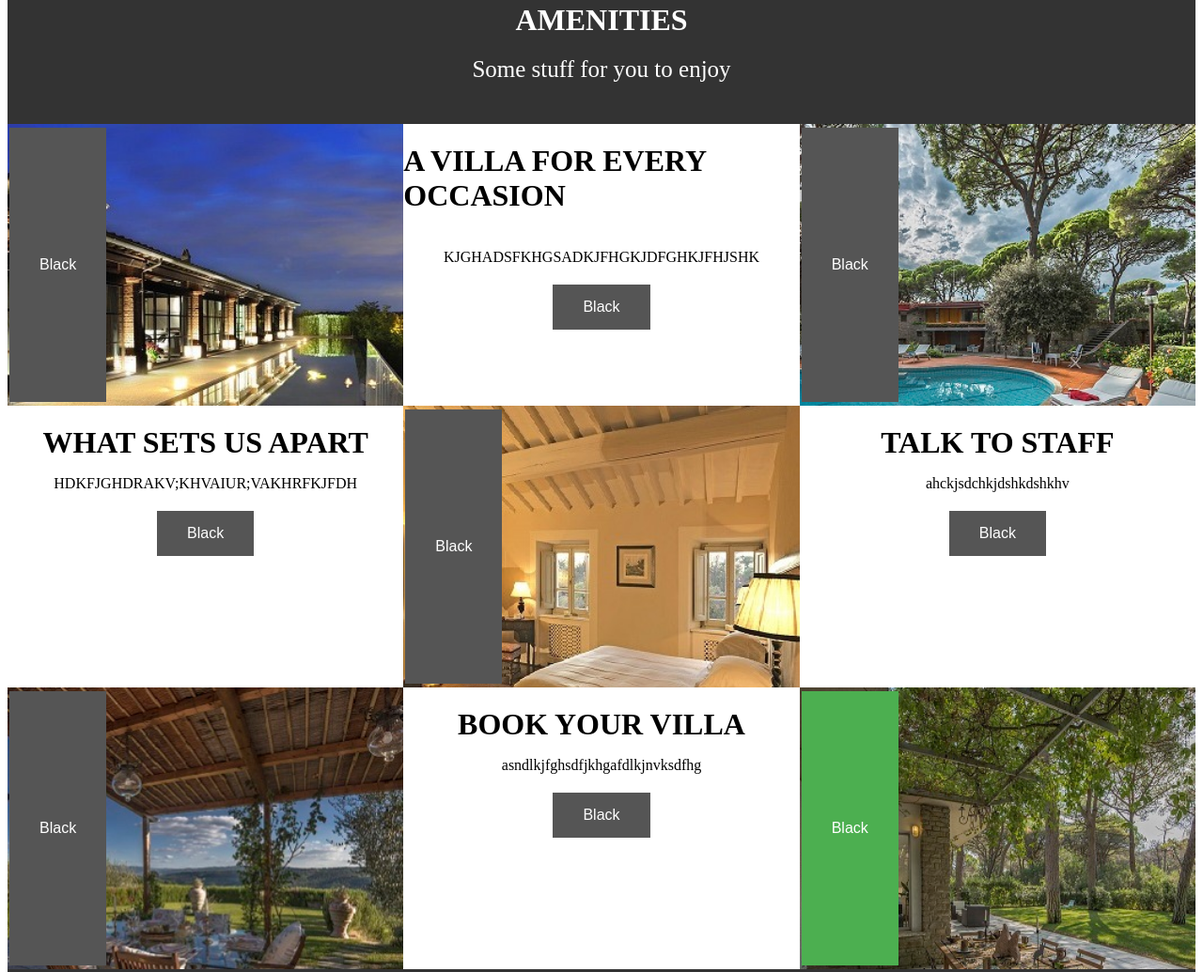
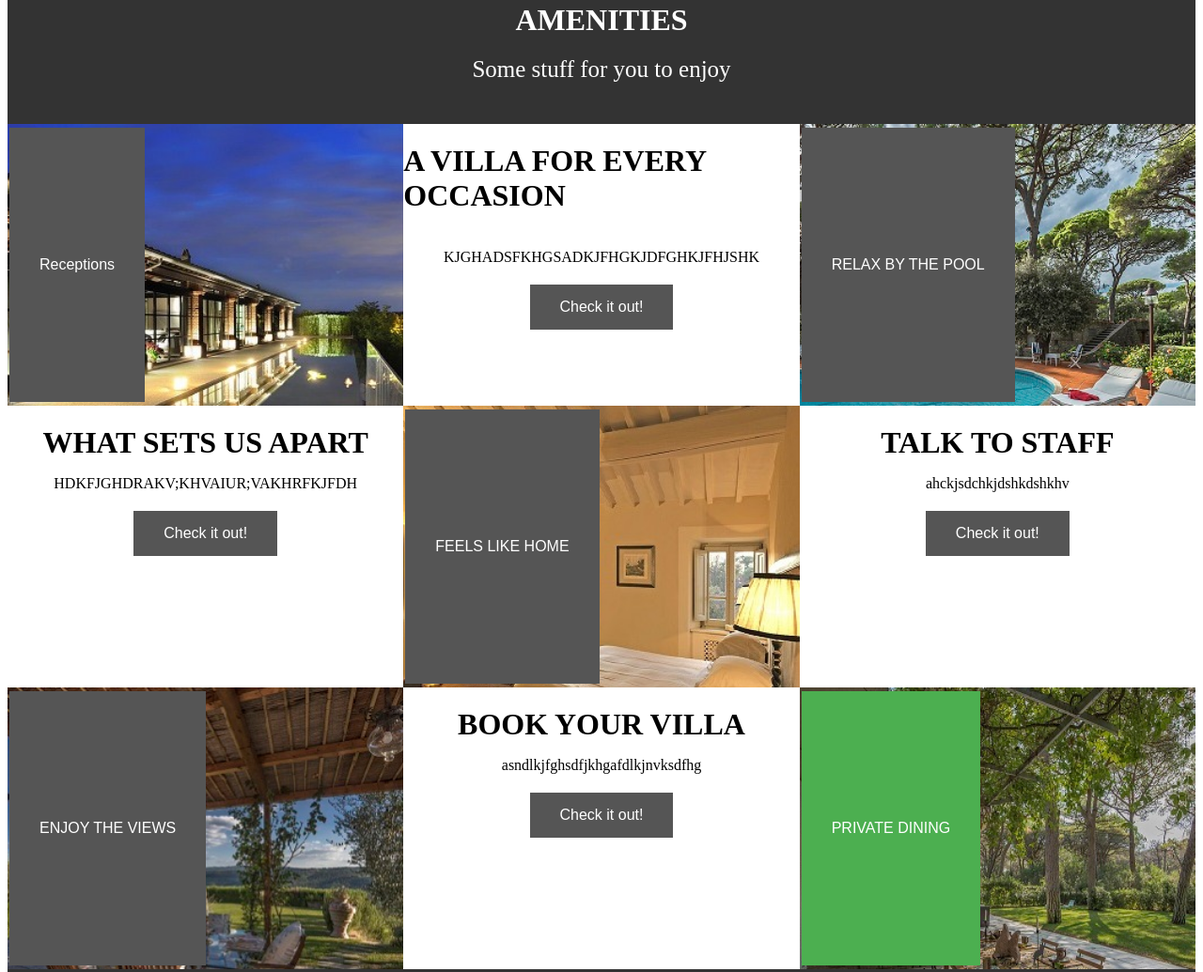
Before and after one commit to JohnLaubenthal/TuscanyVilla, a plain HTML site: page TuscanyVilla/index.html in a window 1280 px wide. Shown: the part 1646-2681 px from the top of the page at 94% size. Drawn offline with Linux system fonts and the light colour scheme.

Commit message:
finalcommit

```diff
--- a/TuscanyVilla/index.html
+++ b/TuscanyVilla/index.html
@@ -34,7 +34,7 @@
         <locationOne>
             <h1>Location #1</h1>
             <p>alskdjflasdjflkasdjkhadskfjghaskjd;ghskjadhgasdlkjhgakdsjhgasdsdjf</p>
-            <button class="button button1"> Black</button>
+            <button class="button button1">Reserve Now!</button>
         </locationOne>
 
         <locOnePic> </locOnePic>
@@ -44,13 +44,13 @@
         <locationTwo>
             <h1>Location #2</h1>
             <p>alskdjflasdjflkasdjkhadskfjghaskjd;ghskjadhgasdlkjhgakdsjhgasdsdjf</p>
-            <button class="button button2"> Black</button>
+            <button class="button button2"> Check it out!</button>
         </locationTwo>
 
         <locationThree>
             <h1>Location #3</h1>
             <p>alskdjflasdjflkasdjkhadskfjghaskjd;ghskjadhgasdlkjhgakdsjhgasdsdjf</p>
-            <button class="button button3"> Black</button>
+            <button class="button button3">Join us!</button>
         </locationThree>
 
         <locThreePic>
@@ -63,51 +63,51 @@
         </amenities>
 
         <gridOne>
-            <button class="button button4"> Black</button>
+            <button class="button button4"> Receptions</button>
         </gridOne>
 
 
         <gridTwo>
             <h1>A VILLA FOR EVERY OCCASION</h1>
             <p>KJGHADSFKHGSADKJFHGKJDFGHKJFHJSHK</p>
-            <button class="button button5"> Black</button>
+            <button class="button button5"> Check it out!</button>
         </gridTwo>
 
 
 
 
         <gridThree>
-            <button class="button button6"> Black</button>
+            <button class="button button6"> RELAX BY THE POOL </button>
         </gridThree>
 
         <gridFour>
             <h1>WHAT SETS US APART</h1>
             <p>HDKFJGHDRAKV;KHVAIUR;VAKHRFKJFDH</p>
-            <button class="button button7"> Black</button>
+            <button class="button button7"> Check it out!</button>
         </gridFour>
 
         <gridFive>
-            <button class="button button8"> Black</button>
+            <button class="button button8"> FEELS LIKE HOME</button>
         </gridFive>
 
         <gridSix>
             <h1>TALK TO STAFF</h1>
             <p>ahckjsdchkjdshkdshkhv</p>
-            <button class="button button9"> Black</button>
+            <button class="button button9"> Check it out!</button>
         </gridSix>
 
         <gridSeven>
-            <button class="button button10"> Black</button>
+            <button class="button button10">ENJOY THE VIEWS</button>
         </gridSeven>
 
         <gridEight>
             <h1>BOOK YOUR VILLA</h1>
             <p>asndlkjfghsdfjkhgafdlkjnvksdfhg</p>
-            <button class="button button11"> Black</button>
+            <button class="button button11"> Check it out!</button>
         </gridEight>
 
         <gridNine>
-            <button class="button button12"> Black</button>
+            <button class="button button12"> PRIVATE DINING</button>
         </gridNine>
 
         <reviews>
```
